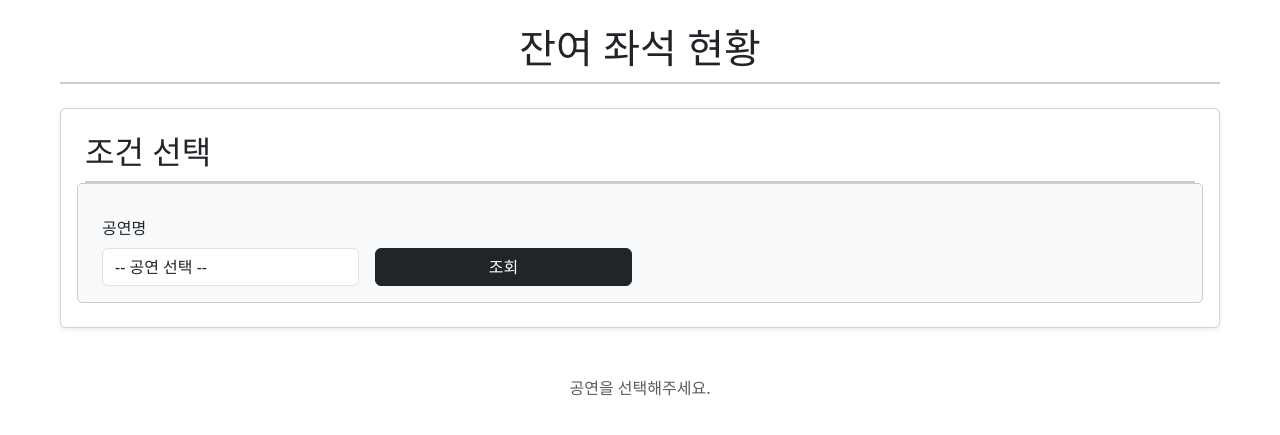
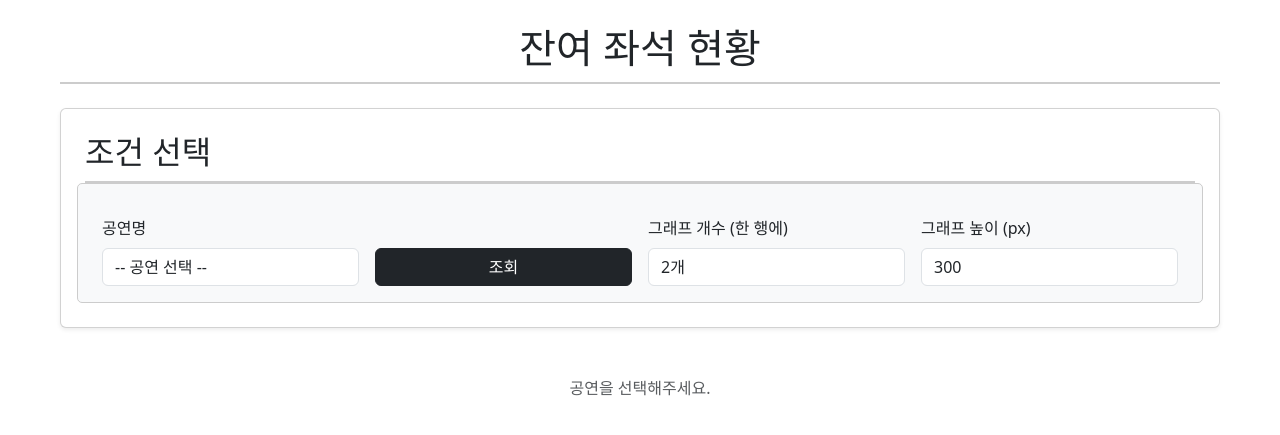
Before and after one commit to jwlee07/JWTicket, a Django app: page /review/all/seats in a window 1280 px wide. Shown: the top 435 px of the page. Run offline with Django 5.2, Linux system fonts and the light colour scheme; data that the repository does not hold is empty.

Commit message:
feat: 사용자가 그래프 출력 레이아웃 수정 가능

```diff
--- a/jwdata/review/templates/review/all_seats.html
+++ b/jwdata/review/templates/review/all_seats.html
@@ -8,7 +8,7 @@
         <!-- 필터 섹션 -->
         <div class="card p-4 shadow-sm mb-5">
             <h2 class="mb-3">조건 선택</h2>
-            <form method="GET" class="row g-3">
+            <form method="GET" class="row g-3" id="settingsForm">
                 <!-- 공연 선택 -->
                 <div class="col-lg-3 col-md-6 col-sm-12">
                     <label for="concert" class="form-label">공연명</label>
@@ -26,6 +26,23 @@
                 <div class="col-lg-3 col-md-6 col-sm-12 d-grid">
                     <label class="form-label invisible">조회 버튼</label>
                     <button type="submit" class="btn btn-dark btn-block">조회</button>
+                </div>
+
+                <!-- 한 행에 그래프 개수 선택 -->
+                <div class="col-lg-3 col-md-6 col-sm-12">
+                    <label for="charts_per_row" class="form-label">그래프 개수 (한 행에)</label>
+                    <select id="charts_per_row" name="charts_per_row" class="form-control">
+                        <option value="1">1개</option>
+                        <option value="2" selected>2개</option>
+                        <option value="3">3개</option>
+                        <option value="4">4개</option>
+                    </select>
+                </div>
+
+                <!-- 그래프 높이 설정 -->
+                <div class="col-lg-3 col-md-6 col-sm-12">
+                    <label for="graph_height" class="form-label">그래프 높이 (px)</label>
+                    <input type="number" id="graph_height" name="graph_height" class="form-control" value="300" min="100" max="1000">
                 </div>
             </form>
         </div>
@@ -56,9 +73,6 @@
 <script src="https://cdn.jsdelivr.net/npm/chart.js"></script>
 <script>
     document.addEventListener('DOMContentLoaded', function() {
-        // 그래프 개수를 설정하는 변수
-        const chartsPerRow = 2; // 한 행에 배치할 그래프 개수
-
         // 부트스트랩 컬럼 클래스를 반환하는 함수
         function getBootstrapColumnClasses(perRow) {
             const columns = {
@@ -66,7 +80,6 @@
                 2: 'col-lg-6 col-md-6 col-sm-12',
                 3: 'col-lg-4 col-md-6 col-sm-12',
                 4: 'col-lg-3 col-md-4 col-sm-6',
-                // 필요에 따라 더 추가 가능
             };
             return columns[perRow] || 'col-lg-6 col-md-6 col-sm-12'; // 기본값: 2개
         }
@@ -108,6 +121,10 @@
 
         // 저장된 차트 인스턴스
         const chartInstances = {};
+
+        // 사용자 설정 변수
+        let chartsPerRow = parseInt(document.getElementById('charts_per_row').value) || 2;
+        let graphHeight = parseInt(document.getElementById('graph_height').value) || 300;
 
         // 함수: 회차별 데이터 필터링
         function filterDataByRound(data, selectedRound) {
@@ -236,6 +253,46 @@
             }
         }
 
+        // 함수: 컬럼 클래스 업데이트
+        function updateColumnClasses(newPerRow) {
+            const newColumnClasses = getBootstrapColumnClasses(newPerRow);
+            const columnDivs = chartsContainer.querySelectorAll('.col-lg-12, .col-lg-6, .col-lg-4, .col-lg-3, .col-md-12, .col-md-6, .col-md-4, .col-md-3, .col-sm-12, .col-sm-6');
+
+            columnDivs.forEach(col => {
+                // 기존의 col-lg-*, col-md-*, col-sm-* 클래스 제거
+                col.classList.remove('col-lg-12', 'col-lg-6', 'col-lg-4', 'col-lg-3');
+                col.classList.remove('col-md-12', 'col-md-6', 'col-md-4', 'col-md-3');
+                col.classList.remove('col-sm-12', 'col-sm-6');
+
+                // 새로운 컬럼 클래스 추가
+                newColumnClasses.split(' ').forEach(cls => col.classList.add(cls));
+            });
+        }
+
+        // 함수: 그래프 높이 업데이트
+        function updateGraphHeights(newHeight) {
+            const canvases = chartsContainer.querySelectorAll('canvas');
+            canvases.forEach(canvas => {
+                canvas.style.height = `${newHeight}px`;
+            });
+
+            // 업데이트된 높이에 맞게 차트를 리사이즈
+            for (const chartId in chartInstances) {
+                chartInstances[chartId].resize();
+            }
+        }
+
+        // 함수: 그래프 레이아웃 및 높이 업데이트
+        function applyUserSettings() {
+            // 그래프 개수 설정
+            chartsPerRow = parseInt(document.getElementById('charts_per_row').value, 10) || 2;
+            updateColumnClasses(chartsPerRow);
+
+            // 그래프 높이 설정
+            graphHeight = parseInt(document.getElementById('graph_height').value, 10) || 300;
+            updateGraphHeights(graphHeight);
+        }
+
         // 함수: 초기 그래프 생성
         function initializeCharts() {
             for (const date in dataGroupedByDate) {
@@ -310,7 +367,7 @@
 
                 const canvas = document.createElement('canvas');
                 canvas.id = `seatChart_${date}`;
-                canvas.style.height = '300px'; // 고정 높이 설정
+                canvas.style.height = `${graphHeight}px`; // 사용자 설정 그래프 높이
 
                 cardBody.appendChild(canvas);
                 cardDiv.appendChild(cardBody);
@@ -329,9 +386,21 @@
 
         // 함수: 이벤트 리스너 추가
         function addEventListeners() {
+            // 회차 선택 필터 변경 시 차트 업데이트
             const filters = document.querySelectorAll('.round-filter');
             filters.forEach(filter => {
                 filter.addEventListener('change', updateChart);
+            });
+
+            // 사용자 설정 이벤트 리스너
+            const chartsPerRowSelect = document.getElementById('charts_per_row');
+            const graphHeightInput = document.getElementById('graph_height');
+
+            chartsPerRowSelect.addEventListener('change', function() {
+                applyUserSettings();
+            });
+            graphHeightInput.addEventListener('input', function() {
+                applyUserSettings();
             });
         }
 
```
